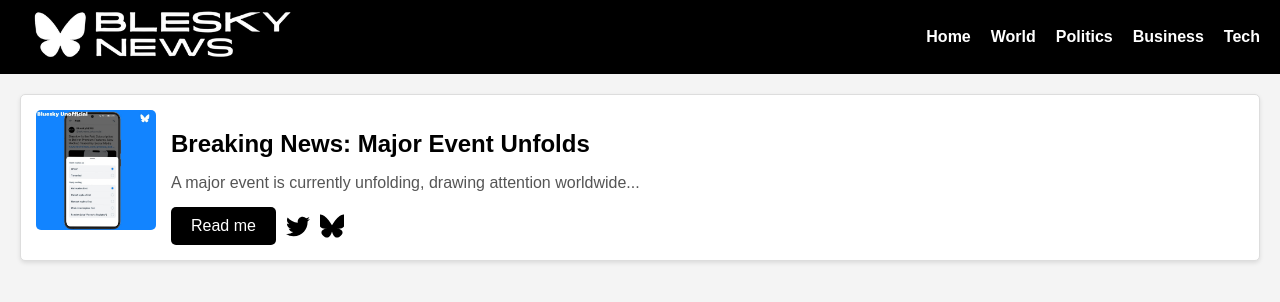
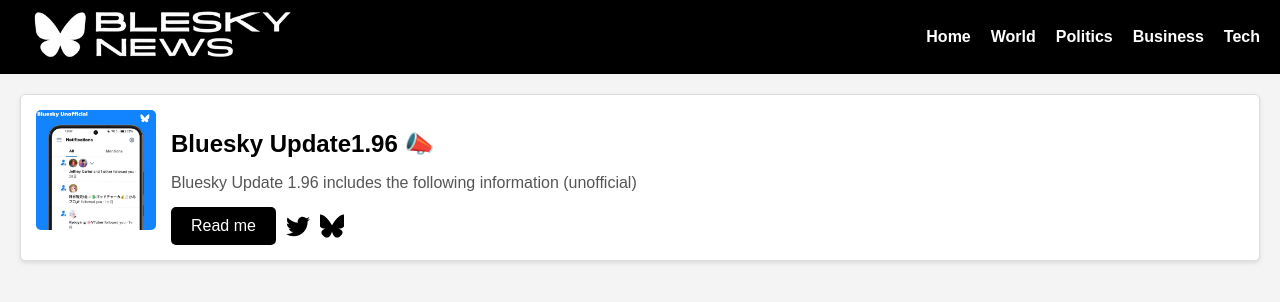
Before and after one commit to yuicx/bskynews, a plain HTML site: page index.html in a window 1280 px wide. Drawn offline with Linux system fonts and the light colour scheme.

Commit message:
Update index.html

```diff
--- a/index.html
+++ b/index.html
@@ -5,6 +5,16 @@
     <meta name="viewport" content="width=device-width, initial-scale=1.0"> <!-- Ensures the site is responsive on mobile devices -->
     <title>Bluesky News</title> <!-- Sets the title of the page, displayed in the browser tab -->
     <link rel="icon" href="https://blueskynews.vercel.app/Bluesky.svg" type="image/png">
+    <meta property="og:image" content="https://blueskynews.vercel.app/img/2.jpg">
+    <meta property="og:title" content="BlueskyNEWS">
+    <meta property="og:description" content="A site (unofficial) that provides information on Bluesky updates.">
+    <meta property="og:url" content="https://blueskynews.vercel.app">
+
+    <meta name="twitter:card" content="summary_large_image" />
+    <meta name="twitter:site" content="@yuikun_xt" />
+    <meta name="twitter:title" content="BlueskyNEWS" />
+    <meta name="twitter:description" content="A site (unofficial) that provides information on Bluesky updates." />
+    <meta name="twitter:image" content="https://blueskynews.vercel.app/img/2.jpg" />
     <style>
         /* Basic CSS for styling */
         body {
@@ -144,20 +154,22 @@
     </header>
     <main class="main-content"> <!-- Main section of the page containing news articles -->
         <section class="news-list"> <!-- Defines a section for the list of news articles -->
+
             <!-- Article1 -->
             <article class="news-item"> <!-- Each news item is encapsulated in an article tag -->
-                <img src="img/1.jpg" alt="News Image" class="news-image"> <!-- Placeholder for news image -->
+                <img src="img/2.jpg" alt="News Image" class="news-image"> <!-- Placeholder for news image -->
                 <div class="news-content"> <!-- Contains the text content of the news item -->
-                    <h2 class="news-title">Breaking News: Major Event Unfolds</h2> <!-- Title of the news article -->
-                    <p class="news-summary">A major event is currently unfolding, drawing attention worldwide...</p> <!-- Short summary of the news article -->
+                    <h2 class="news-title">Bluesky Update1.96 📣</h2> <!-- ニュースタイトル -->
+                    <p class="news-summary">Bluesky Update 1.96 includes the following information (unofficial)</p> <!-- 詳細 -->
                     <div class="share-buttons"> <!-- Container for share buttons -->
-                        <a href="article/1.html" class="read-more">Read me</a> <!-- Read more button styled as a black button -->
-                        <a href="#" class="share-button"><img src="Twitter.svg" alt="Twitter"></a> <!-- Twitter share button -->
-                        <a href="#" class="share-button"><img src="Bluesky.svg" alt="Bluesky"></a> <!-- Bluesky share button -->
+                        <a href="article/1.html" class="read-more">Read me</a> <!-- 読むボタン -->
+                        <a href="https://twitter.com/compose/tweet?text=Bluesky Update1.96 📣 https://blueskynews.vercel.app/article/1.html" class="share-button"><img src="Twitter.svg" alt="Twitter"></a> <!-- Twitter -->
+                        <a href="https://bsky.app/intent/compose?text=Bluesky Update1.96 📣 https://blueskynews.vercel.app/article/1.html" class="share-button"><img src="Bluesky.svg" alt="Bluesky"></a> <!-- Bluesky -->
                     </div>
                 </div>
             </article>
             <!-- Article1終わり -->
+
             <!-- Add more articles as needed for additional news -->
         </section>
     </main>
```
